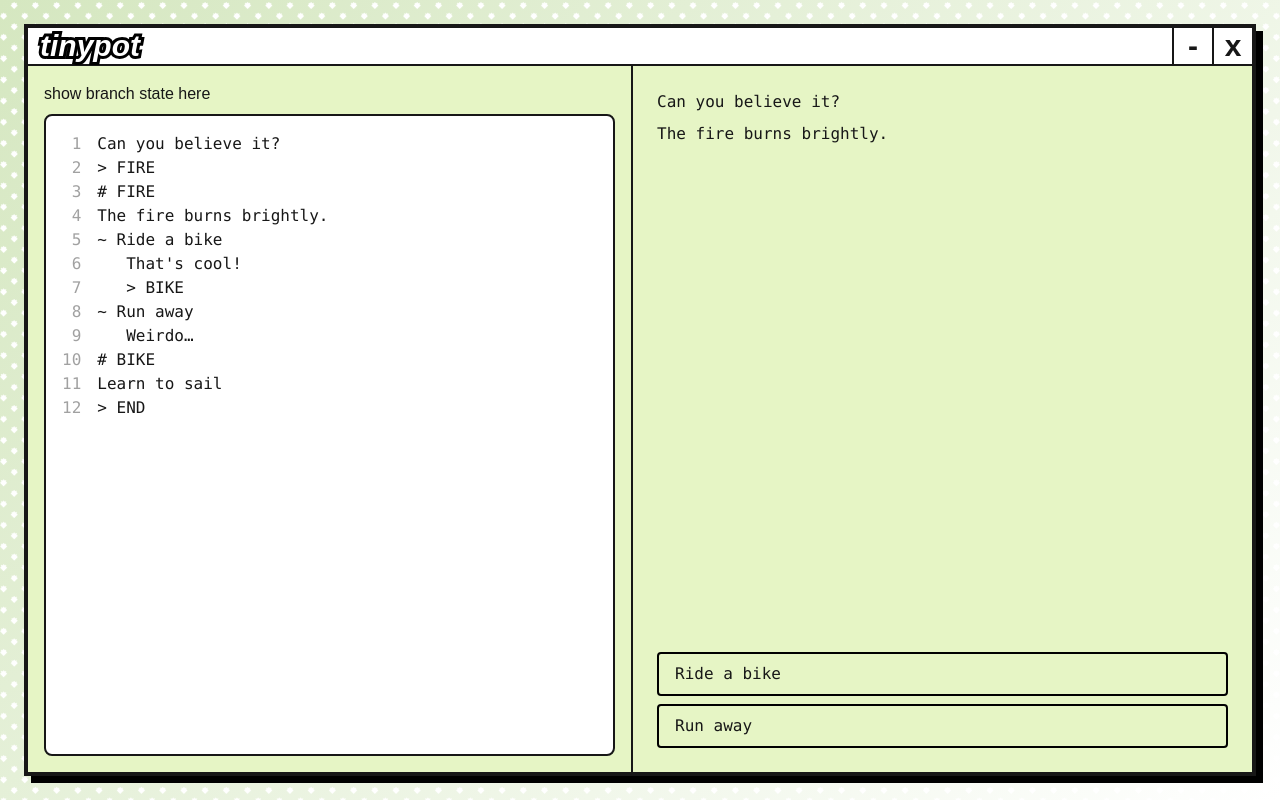
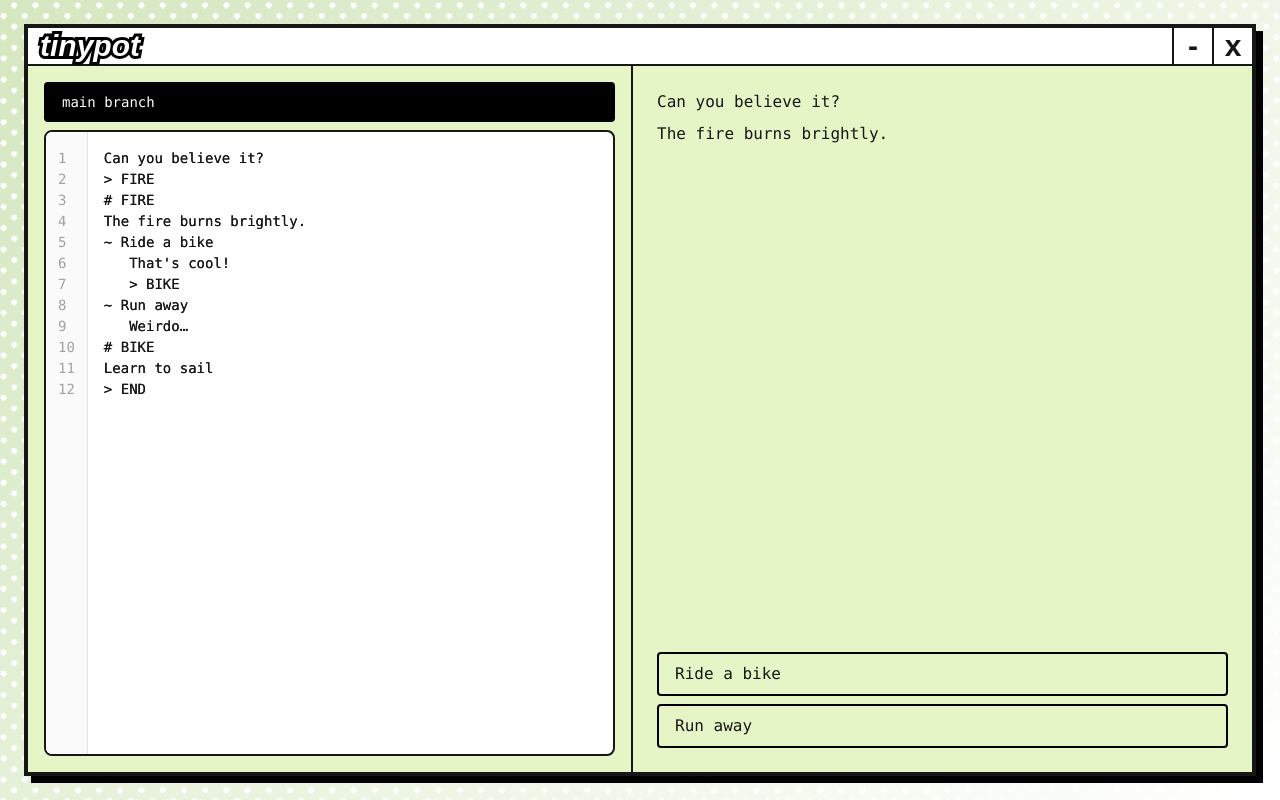
Before and after one commit to cnnmon/tinypot, a Next.js app: page / in a window 1280 px wide. Built offline with nearby package versions, Linux system fonts and the light colour scheme.

Commit message:
editor & starting branching

```diff
--- a/app/globals.css
+++ b/app/globals.css
@@ -47,5 +47,5 @@ html {
 }
 
 button {
-  user-select: none;
+  @apply select-none w-full text-left px-4 py-2 border-2 border-black rounded hover:bg-black hover:text-white transition-colors font-mono cursor-pointer;
 }
--- a/components/Editor.tsx
+++ b/components/Editor.tsx
@@ -1,26 +1,124 @@
 'use client';
 
 import { useProject } from '@/lib/project';
+import { useCallback, useEffect, useRef, useState } from 'react';
 
 export default function Editor() {
-  const { lines, editLines } = useProject();
+  const { game, lines, editLines, viewingBranch, setViewingBranch, changedLines } = useProject();
+  const editorRef = useRef<HTMLDivElement>(null);
+  const linesRef = useRef<(HTMLDivElement | null)[]>([]);
+  const [lineHeights, setLineHeights] = useState<number[]>([]);
+
+  // Update content when lines change externally (e.g., branch switch)
+  useEffect(() => {
+    if (editorRef.current && document.activeElement !== editorRef.current) {
+      editorRef.current.innerText = lines.join('\n');
+    }
+  }, [lines]);
+
+  // Measure line heights after render
+  useEffect(() => {
+    const measureHeights = () => {
+      const heights = linesRef.current.map((el) => el?.offsetHeight || 24);
+      setLineHeights(heights);
+    };
+    measureHeights();
+
+    // Re-measure on resize
+    const observer = new ResizeObserver(measureHeights);
+    linesRef.current.forEach((el) => el && observer.observe(el));
+    return () => observer.disconnect();
+  }, [lines]);
+
+  const handleInput = useCallback(() => {
+    if (editorRef.current) {
+      const content = editorRef.current.innerText;
+      editLines(content.split('\n'));
+    }
+  }, [editLines]);
 
   return (
-    <div className="flex-1 m-4 gap-2 flex flex-col">
-      <p>show branch state here</p>
-      <div className="h-full bg-white bordered p-4 overflow-auto rounded-lg">
-        <div className="flex font-mono">
-          <div className="text-neutral-400 pr-4 select-none text-right">
-            {[...Array(lines.length)].map((_, i) => (
-              <div key={i}>{i + 1}</div>
+    <div className="flex-1 m-4 gap-2 flex flex-col h-1/2 md:h-auto">
+      {/* Branch status bar */}
+      <div className="flex items-center gap-2 text-sm font-mono">
+        <button
+          onClick={() => setViewingBranch(null)}
+          className={`px-3 py-1 rounded ${
+            !viewingBranch ? 'bg-black text-white' : 'bg-neutral-200 hover:bg-neutral-300'
+          }`}
+        >
+          main branch
+        </button>
+
+        {game.branches.map((branch, i) => (
+          <button
+            key={branch.id}
+            onClick={() => setViewingBranch(branch)}
+            className={`px-3 py-1 rounded ${
+              viewingBranch?.id === branch.id
+                ? 'bg-black text-white'
+                : 'bg-neutral-200 hover:bg-neutral-300'
+            }`}
+          >
+            branch {i + 1}
+          </button>
+        ))}
+      </div>
+
+      {/* Editor with synced line heights */}
+      <div className="h-full bg-white bordered rounded-lg overflow-auto flex">
+        {/* Line numbers gutter - heights synced to content */}
+        <div className="flex-shrink-0 bg-neutral-50 border-r border-neutral-200 select-none font-mono text-sm pt-4">
+          {lines.map((_, i) => {
+            const isChanged = changedLines.has(i);
+            const height = lineHeights[i] || 24;
+            return (
+              <div
+                key={i}
+                className={`px-3 text-right flex items-start ${
+                  isChanged ? 'bg-yellow-200 text-yellow-800 font-bold' : 'text-neutral-400'
+                }`}
+                style={{ height, lineHeight: '1.5em' }}
+              >
+                {isChanged && '• '}
+                {i + 1}
+              </div>
+            );
+          })}
+        </div>
+
+        {/* Content area with line measurement */}
+        <div className="flex-1 relative pt-4 px-4">
+          {/* Invisible measurement layer */}
+          <div className="absolute inset-0 pt-4 px-4 pointer-events-none" aria-hidden>
+            {lines.map((line, i) => (
+              <div
+                key={i}
+                ref={(el) => {
+                  linesRef.current[i] = el;
+                }}
+                className={`font-mono text-sm whitespace-pre-wrap break-words ${
+                  changedLines.has(i) ? 'bg-yellow-100' : ''
+                }`}
+                style={{ lineHeight: '1.5em', minHeight: '1.5em' }}
+              >
+                {line || '\u200B'}
+              </div>
             ))}
           </div>
-          <textarea
-            value={lines.join('\n')}
-            onChange={(e) => editLines(e.target.value.split('\n'))}
+
+          {/* Editable layer */}
+          <div
+            ref={editorRef}
+            contentEditable
+            suppressContentEditableWarning
+            onInput={handleInput}
             spellCheck={false}
-            className="flex-1 resize-none outline-none bg-transparent"
-          />
+            className="relative z-10 w-full min-h-full font-mono text-sm whitespace-pre-wrap break-words outline-none"
+            style={{ lineHeight: '1.5em' }}
+          >
+            {lines.join('\n')}
+          </div>
         </div>
       </div>
     </div>
--- a/components/Game.tsx
+++ b/components/Game.tsx
@@ -9,7 +9,7 @@ export default function Player() {
 
   return (
     <div
-      className="flex-1 border-t-[2.5px] md:border-t-0 md:border-l-[2.5px] p-6 overflow-auto flex flex-col"
+      className="flex-1 border-t-[2.5px] md:border-t-0 md:border-l-[2.5px] p-6 overflow-auto flex flex-col h-1/2 md:h-auto overflow-auto"
       style={{
         background: 'linear-gradient(180deg, var(--color-lime) 0%, #ffffff 100%)',
       }}
@@ -26,11 +26,7 @@ export default function Player() {
       {/* Options */}
       <div className="mt-4 space-y-2">
         {currentOptions.map((option, i) => (
-          <button
-            key={i}
-            onClick={() => selectOption(option)}
-            className="block w-full text-left px-4 py-2 border-2 border-black rounded hover:bg-black hover:text-white transition-colors font-mono cursor-pointer"
-          >
+          <button key={i} onClick={() => selectOption(option)}>
             {option.text}
           </button>
         ))}
--- a/lib/project/brancher/index.ts
+++ b/lib/project/brancher/index.ts
@@ -1,12 +1,7 @@
-/**
- * Brancher - handles schema diffing and branch creation logic.
- * Branches represent changes from a base schema to a resolved schema.
- */
-
 import { Schema, SchemaLine } from '@/types/schema';
 import { Branch, BranchStatus } from '@/types/versions';
 
-export interface SchemaDiff {
+interface SchemaDiff {
   divergeAt: number;
   hasChanges: boolean;
   added: SchemaLine[];
@@ -16,7 +11,7 @@ export interface SchemaDiff {
 /**
  * Compares two schemas and returns where they diverge.
  */
-export function diffSchemas(baseSchema: Schema, newSchema: Schema): SchemaDiff {
+function diffSchemas(baseSchema: Schema, newSchema: Schema): SchemaDiff {
   let divergeAt = 0;
 
   // Find first point of divergence
@@ -100,7 +95,10 @@ export function mergeBranch(branch: Branch, currentSchema: Schema): Schema | nul
 
   // If changes are in different areas, we can merge
   // (Simple case: branch changes are after current changes, or vice versa)
-  if (baseDiff.divergeAt >= branch.baseSchema.length && branchDiff.divergeAt >= branch.baseSchema.length) {
+  if (
+    baseDiff.divergeAt >= branch.baseSchema.length &&
+    branchDiff.divergeAt >= branch.baseSchema.length
+  ) {
     // Both added to the end - concatenate
     return [...currentSchema, ...branchDiff.added];
   }
--- /dev/null
+++ b/lib/project/differ/index.ts
@@ -0,0 +1,54 @@
+export type DiffType = 'unchanged' | 'added' | 'removed' | 'modified';
+
+export interface LineDiff {
+  lineNumber: number;
+  type: DiffType;
+  content: string;
+  originalContent?: string; // For modified lines, the original text
+}
+
+/**
+ * Computes line-by-line diff between base and current lines.
+ * Returns diff info for each line in the current version.
+ */
+export function diffLines(baseLines: string[], currentLines: string[]): LineDiff[] {
+  const result: LineDiff[] = [];
+  for (let i = 0; i < currentLines.length; i++) {
+    const currentLine = currentLines[i];
+    const baseLine = baseLines[i];
+
+    if (i >= baseLines.length) {
+      // Line was added (beyond original length)
+      result.push({ lineNumber: i, type: 'added', content: currentLine });
+    } else if (currentLine === baseLine) {
+      // Unchanged
+      result.push({ lineNumber: i, type: 'unchanged', content: currentLine });
+    } else {
+      // Modified
+      result.push({
+        lineNumber: i,
+        type: 'modified',
+        content: currentLine,
+        originalContent: baseLine,
+      });
+    }
+  }
+
+  return result;
+}
+
+/**
+ * Returns just the line numbers that have changes.
+ */
+export function getChangedLineNumbers(baseLines: string[], currentLines: string[]): Set<number> {
+  const diffs = diffLines(baseLines, currentLines);
+  return new Set(diffs.filter((d) => d.type !== 'unchanged').map((d) => d.lineNumber));
+}
+
+/**
+ * Checks if there are any differences between two line arrays.
+ */
+export function hasChanges(baseLines: string[], currentLines: string[]): boolean {
+  if (baseLines.length !== currentLines.length) return true;
+  return baseLines.some((line, i) => line !== currentLines[i]);
+}
--- a/lib/project/index.tsx
+++ b/lib/project/index.tsx
@@ -30,6 +30,7 @@ import {
 } from 'react';
 import { createBranch, getOrCreateGame, updateGame } from '../db';
 import { schemasEqual } from './brancher';
+import { getChangedLineNumbers } from './differ';
 
 interface ProjectContextValue {
   game: Game;
@@ -43,6 +44,11 @@ interface ProjectContextValue {
   gameState: GameState;
   selectOption: (option: OptionLine) => void;
   restart: () => void;
+
+  // Branch viewing
+  viewingBranch: Branch | null;
+  setViewingBranch: (branch: Branch | null) => void;
+  changedLines: Set<number>;
 
   // Branch creation
   createBranchFromPlaythrough: () => Promise<Branch | null>;
@@ -92,6 +98,18 @@ export function ProjectProvider({
 
   // Playthrough metadata (for persistence)
   const [playthrough, setPlaythrough] = useState<Playthrough | null>(null);
+
+  // Branch viewing state
+  const [viewingBranch, setViewingBranch] = useState<Branch | null>(null);
+
+  // Compute changed lines when viewing a branch
+  const changedLines = useMemo(() => {
+    if (!viewingBranch || !game) return new Set<number>();
+    // Compare current lines against the branch's base (main schema)
+    // When viewing a branch, highlight what's different from main
+    const mainLines = game.lines;
+    return getChangedLineNumbers(mainLines, lines);
+  }, [viewingBranch, game, lines]);
 
   // Load or create game from DB
   useEffect(() => {
@@ -225,6 +243,9 @@ export function ProjectProvider({
         gameState,
         selectOption,
         restart,
+        viewingBranch,
+        setViewingBranch,
+        changedLines,
         createBranchFromPlaythrough,
         playthrough,
       }}
```
